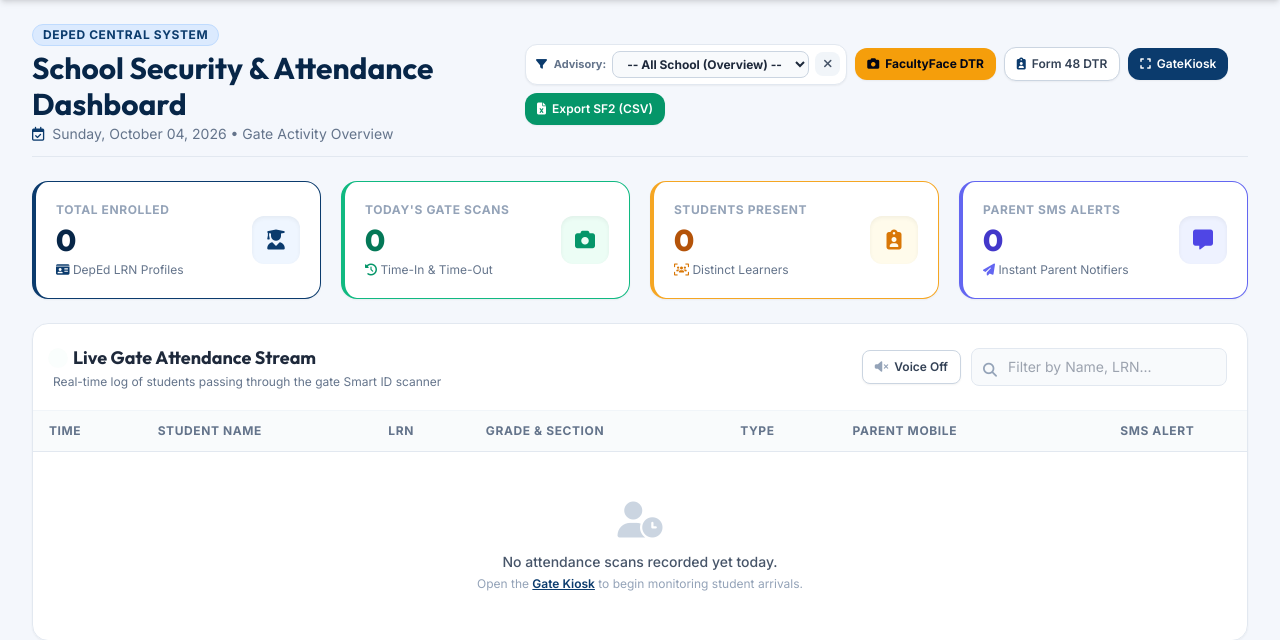
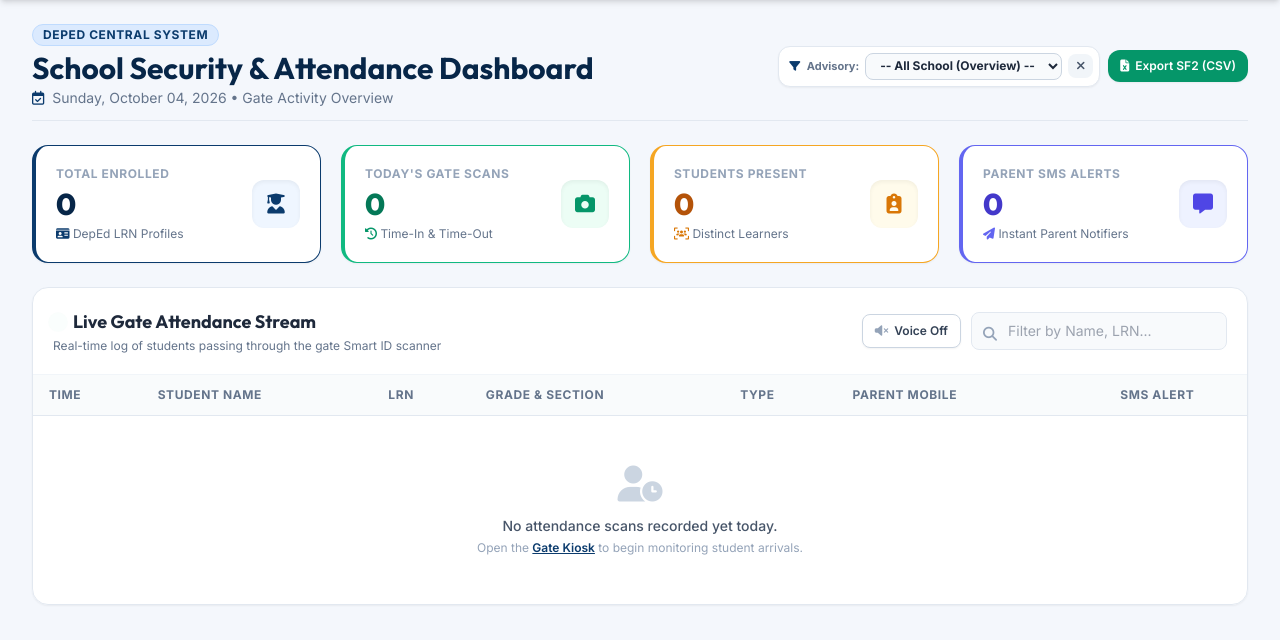
Before and after one commit to jovenneljed-epic/deped-smile, a Flask app: page / in a window 1280 px wide. Shown: the part 61-701 px from the top of the page. Run offline with Flask 3, Linux system fonts and the light colour scheme; a user stored in the database is signed in; some libraries are stand-ins or nearby versions.

Commit message:
fix(dashboard): remove duplicate buttons and optimize query/network loading for teachers and staff

```diff
--- a/app.py
+++ b/app.py
@@ -698,6 +698,7 @@ def dashboard():
         target_section_id = inspect_section_id or user_section_id
 
         is_teacher_view = (user_role == 'TEACHER') or (inspect_section_id is not None)
+        is_admin_or_principal = bool(user_role in ['SUPER_ADMIN', 'PRINCIPAL'] or session.get('is_admin'))
         advisory_overview = None
 
         if is_teacher_view:
@@ -706,19 +707,27 @@ def dashboard():
                 section_name=user_section_name if not inspect_section_id else None,
                 adviser_name=user_full_name if not inspect_section_id else None
             )
-
-        all_sections = get_all_sections_orm()
-        summary = get_today_summary()
-        total_enrolled = get_enrolled_students_count_orm()
-        logs = get_today_attendance_logs_orm(30)
-        total_sms_today = get_today_sms_count_orm()
+            all_sections = get_all_sections_orm() if is_admin_or_principal else []
+            total_enrolled = advisory_overview.get('total_enrolled', 0) if advisory_overview else 0
+            total_scans_today = 0
+            unique_students_today = 0
+            logs = []
+            total_sms_today = 0
+        else:
+            all_sections = get_all_sections_orm() if is_admin_or_principal else []
+            summary = get_today_summary()
+            total_enrolled = get_enrolled_students_count_orm()
+            total_scans_today = summary.get("total_scans", 0)
+            unique_students_today = summary.get("unique_students", 0)
+            logs = get_today_attendance_logs_orm(30)
+            total_sms_today = get_today_sms_count_orm()
 
         return render_template(
             'dashboard.html',
             school_name=SCHOOL_NAME,
             total_enrolled=total_enrolled,
-            total_scans_today=summary["total_scans"],
-            unique_students_today=summary["unique_students"],
+            total_scans_today=total_scans_today,
+            unique_students_today=unique_students_today,
             total_sms_today=total_sms_today,
             logs=logs,
             today_date=pht_now().strftime("%A, %B %d, %Y"),
--- a/templates/base.html
+++ b/templates/base.html
@@ -19,36 +19,6 @@
   <!-- FontAwesome 6 Icons -->
   <link rel="stylesheet" href="https://cdnjs.cloudflare.com/ajax/libs/font-awesome/6.5.1/css/all.min.css">
 
-  <!-- Speculation Rules API for Instantaneous Page Transitions (<30ms) -->
-  <script type="speculationrules">
-  {
-    "prerender": [
-      {
-        "source": "list",
-        "urls": ["/dashboard", "/enroll", "/students", "/teacher/dashboard"],
-        "eagerness": "moderate"
-      }
-    ],
-    "prefetch": [
-      {
-        "source": "list",
-        "urls": ["/kiosk"],
-        "eagerness": "moderate"
-      },
-      {
-        "where": {
-          "and": [
-            { "href_matches": "/*" },
-            { "not": { "href_matches": "/logout" } },
-            { "not": { "href_matches": "*/api/*" } },
-            { "not": { "href_matches": "*/export/*" } }
-          ]
-        },
-        "eagerness": "conservative"
-      }
-    ]
-  }
-  </script>
   <script>
     tailwind.config = {
       theme: {
--- a/templates/dashboard.html
+++ b/templates/dashboard.html
@@ -75,37 +75,9 @@
       </div>
       {% endif %}
 
-      {% if is_teacher_view %}
-      <a href="/faculty-scanner" class="inline-flex items-center px-2.5 sm:px-3 py-1.5 sm:py-2 bg-gradient-to-r from-amber-500 to-amber-600 hover:from-amber-600 hover:to-amber-700 text-slate-950 text-xs font-black rounded-xl shadow-sm transition whitespace-nowrap" title="Log Faculty Attendance via Facial Recognition & Geotag">
-        <i class="fa-solid fa-camera mr-1 sm:mr-1.5 text-slate-950"></i> Face DTR
-      </a>
-      <a href="/faculty/dtr" class="inline-flex items-center px-2.5 sm:px-3 py-1.5 sm:py-2 bg-white hover:bg-slate-50 text-slate-700 border border-slate-300 text-xs font-semibold rounded-xl shadow-sm transition whitespace-nowrap" title="Civil Service Form No. 48 Daily Time Record">
-        <i class="fa-solid fa-clipboard-user mr-1 sm:mr-1.5 text-deped-blue"></i> My DTR
-      </a>
-      <a href="/profile" class="inline-flex items-center px-2.5 sm:px-3 py-1.5 sm:py-2 bg-white hover:bg-slate-50 text-slate-700 border border-slate-300 text-xs font-semibold rounded-xl shadow-sm transition whitespace-nowrap" title="Edit Section Name, Grade Level & Profile">
-        <i class="fa-solid fa-pen-to-square mr-1 sm:mr-1.5 text-emerald-600"></i> Edit Profile
-      </a>
-      <a href="/enroll" class="inline-flex items-center px-2.5 sm:px-3 py-1.5 sm:py-2 bg-emerald-600 hover:bg-emerald-700 text-white text-xs font-bold rounded-xl shadow-sm transition whitespace-nowrap">
-        <i class="fa-solid fa-user-plus mr-1 sm:mr-1.5"></i> + Enroll<span class="hidden xl:inline">&nbsp;Learners</span>
-      </a>
-      <a href="/students" class="inline-flex items-center px-2.5 sm:px-3 py-1.5 sm:py-2 bg-white hover:bg-slate-50 text-slate-700 border border-slate-300 text-xs font-semibold rounded-xl shadow-sm transition whitespace-nowrap">
-        <i class="fa-solid fa-users mr-1 sm:mr-1.5 text-deped-blue"></i> <span class="hidden sm:inline">Class </span>Roster
-      </a>
-      <a href="/kiosk" target="_blank" class="inline-flex items-center px-2.5 sm:px-3 py-1.5 sm:py-2 bg-deped-blue hover:bg-deped-darkblue text-white text-xs font-semibold rounded-xl shadow-sm transition whitespace-nowrap">
-        <i class="fa-solid fa-video mr-1 sm:mr-1.5 text-emerald-300"></i> <span class="hidden sm:inline">Gate </span>Monitor
-      </a>
-      {% else %}
-      <a href="/faculty-scanner" class="inline-flex items-center px-2.5 sm:px-3 py-1.5 sm:py-2 bg-amber-500 hover:bg-amber-600 text-slate-950 text-xs font-bold rounded-xl shadow-sm transition whitespace-nowrap">
-        <i class="fa-solid fa-camera mr-1 sm:mr-1.5 text-slate-950"></i> <span class="hidden sm:inline">Faculty </span>Face DTR
-      </a>
-      <a href="/faculty/dtr" class="inline-flex items-center px-2.5 sm:px-3 py-1.5 sm:py-2 bg-white hover:bg-slate-50 text-slate-700 border border-slate-300 text-xs font-semibold rounded-xl shadow-sm transition whitespace-nowrap">
-        <i class="fa-solid fa-clipboard-user mr-1 sm:mr-1.5 text-deped-blue"></i> Form 48 DTR
-      </a>
-      <a href="/kiosk" target="_blank" class="inline-flex items-center px-2.5 sm:px-3 py-1.5 sm:py-2 bg-deped-blue hover:bg-deped-darkblue text-white text-xs font-semibold rounded-xl shadow-sm transition whitespace-nowrap">
-        <i class="fa-solid fa-expand mr-1 sm:mr-1.5"></i> <span class="hidden sm:inline">Gate </span>Kiosk
-      </a>
-      <a href="/export/csv" class="inline-flex items-center px-2.5 sm:px-3 py-1.5 sm:py-2 bg-emerald-600 hover:bg-emerald-700 text-white text-xs font-semibold rounded-xl shadow-sm transition whitespace-nowrap">
-        <i class="fa-solid fa-file-excel mr-1 sm:mr-1.5"></i> Export SF2 (CSV)
+      {% if not is_teacher_view %}
+      <a href="/export/csv" class="inline-flex items-center px-3 py-2 bg-emerald-600 hover:bg-emerald-700 text-white text-xs font-semibold rounded-xl shadow-sm transition whitespace-nowrap" title="Export DepEd School Form 2 Attendance CSV">
+        <i class="fa-solid fa-file-excel mr-1.5"></i> Export SF2 (CSV)
       </a>
       {% endif %}
     </div>
```
Also changed, not shown: templates/kiosk.html (+2 -14 lines).
